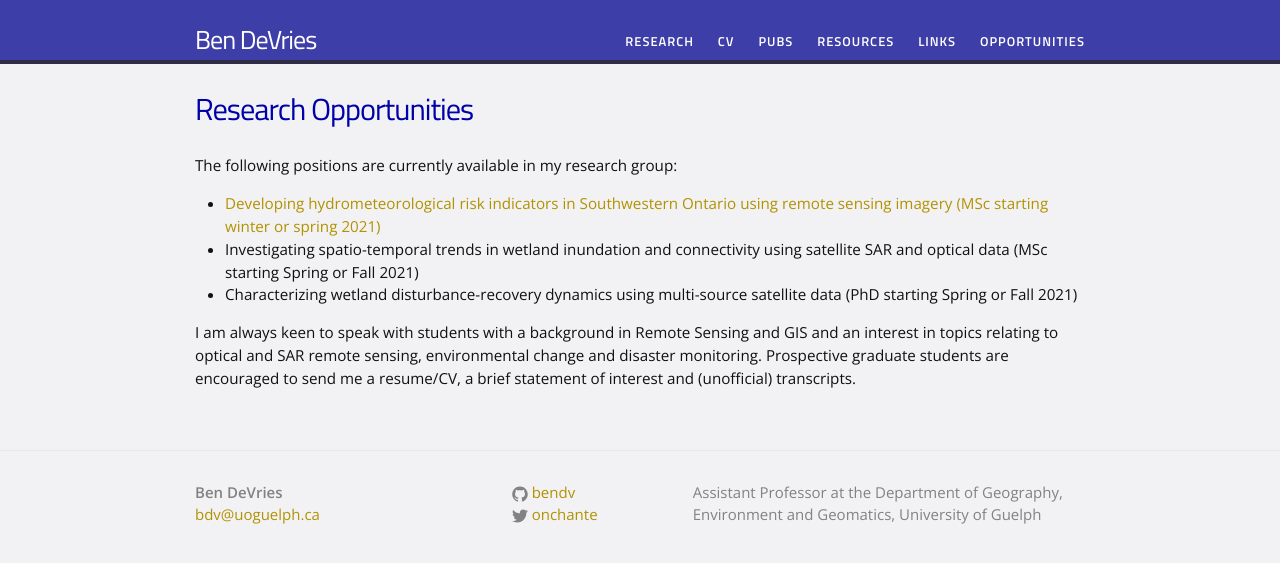
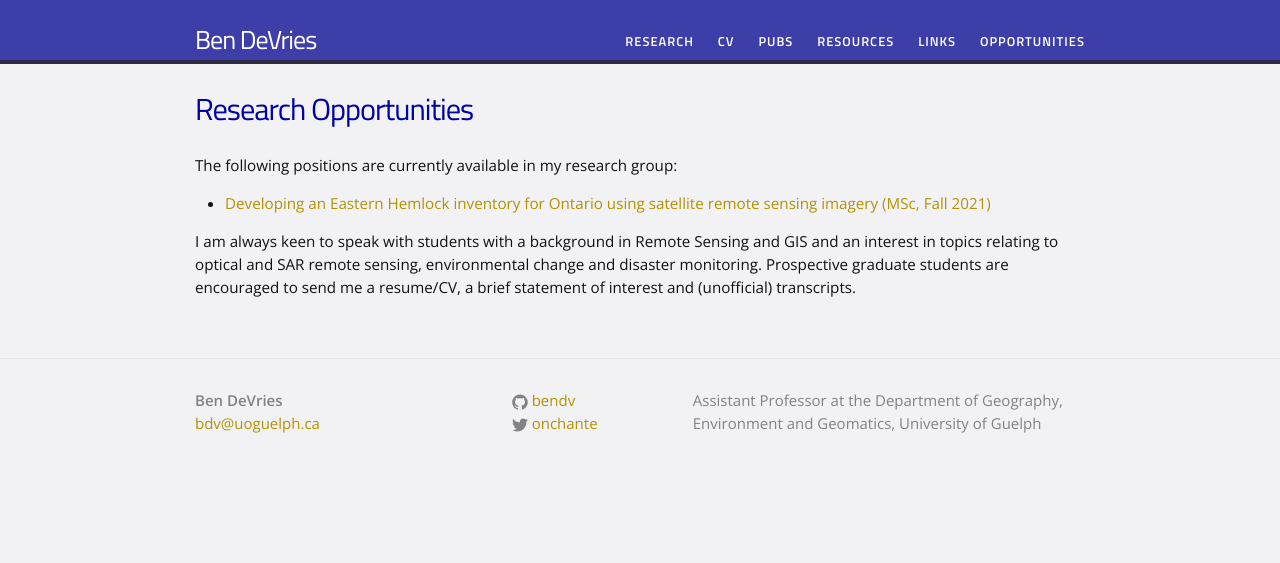
Before and after one commit to bendv/bendv.github.io, a Jekyll site: the page built from opportunities.md, in a window 1280 px wide. Shown: the top 563 px of the page. Built offline with Jekyll 4.4.1, drawn with Linux system fonts in a browser that asks for light colours.

Commit message:
update opportunities

```diff
--- a/opportunities.md
+++ b/opportunities.md
@@ -6,8 +6,6 @@ permalink: /opportunities/
 
 The following positions are currently available in my research group:
 
-- <a href="omafra2020.html">Developing hydrometeorological risk indicators in Southwestern Ontario using remote sensing imagery (MSc starting winter or spring 2021)</a>
-- Investigating spatio-temporal trends in wetland inundation and connectivity using satellite SAR and optical data (MSc starting Spring or Fall 2021)
-- Characterizing wetland disturbance-recovery dynamics using multi-source satellite data (PhD starting Spring or Fall 2021)
+- <a href="hemlock2021.html">Developing an Eastern Hemlock inventory for Ontario using satellite remote sensing imagery (MSc, Fall 2021)</a>
 
 I am always keen to speak with students with a background in Remote Sensing and GIS and an interest in topics relating to optical and SAR remote sensing, environmental change and disaster monitoring. Prospective graduate students are encouraged to send me a resume/CV, a brief statement of interest and (unofficial) transcripts.
```
Also changed, not shown: opportunities/hemlock2021.md (added, +21 -0 lines).
